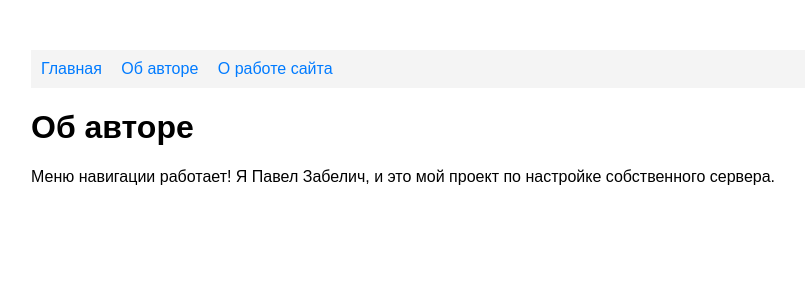
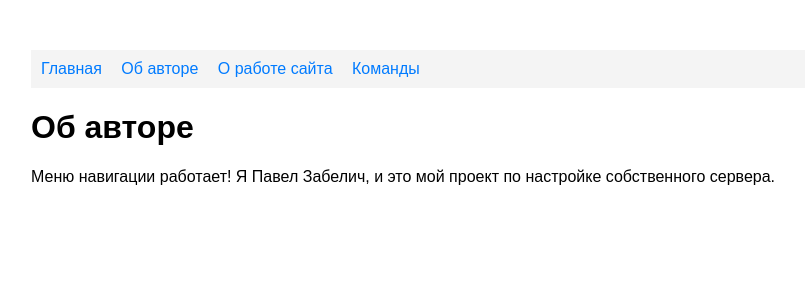
Before and after one commit to PavelT2000/my-home-server-app, a FastAPI app: page /author in a window 1280 px wide. Shown: the top 300 px of the page, without its empty margins (209-1014 px from the left). Run offline with FastAPI, Linux system fonts and the light colour scheme.

Commit message:
Update author.html

```diff
--- a/templates/author.html
+++ b/templates/author.html
@@ -14,6 +14,7 @@
         <a href="/">Главная</a>
         <a href="/author">Об авторе</a>
         <a href="/work">О работе сайта</a>
+        <a href="/commands">Команды</a>
     </nav>
     <h1>Об авторе</h1>
     <p>Меню навигации работает! Я Павел Забелич, и это мой проект по настройке собственного сервера.</p>
```
